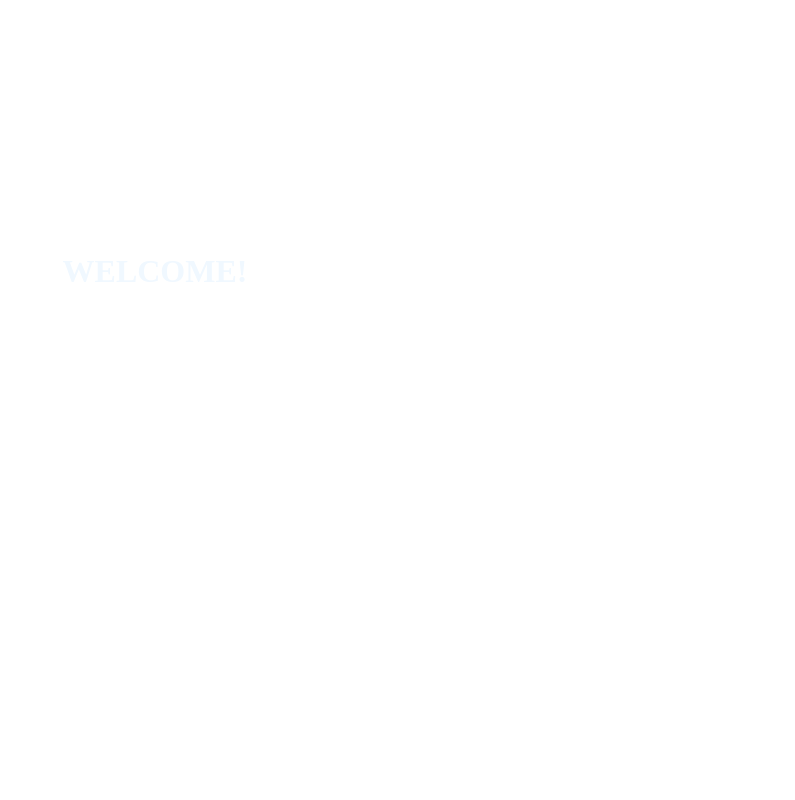
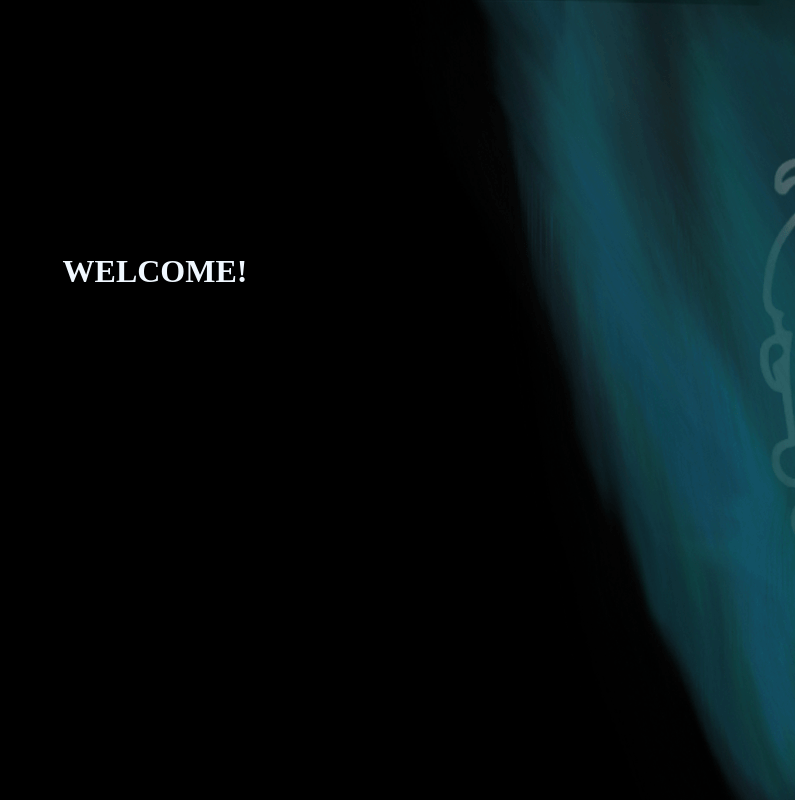
Before and after one commit to jette0233/jette0233.github.io, a plain HTML site: page index.html in a window 1280 px wide. Shown: the top 800 px of the page, without its empty margins (485-1280 px from the left). Drawn offline with Linux system fonts and the light colour scheme.

Commit message:
index.html

```diff
--- a/index.html
+++ b/index.html
@@ -12,7 +12,7 @@
             /* width: 1920px;
             height: 1080px; */
             /* background-image: url(web_jpg/wp3015684-wow-alliance-w allpaper-full-hd.png); */
-            background-image: url(../web_jpg/bgimg.png);
+            background-image: url(bgimg.png);
             /* background-repeat: no-repeat; */
             background-attachment: fixed;
 
```
